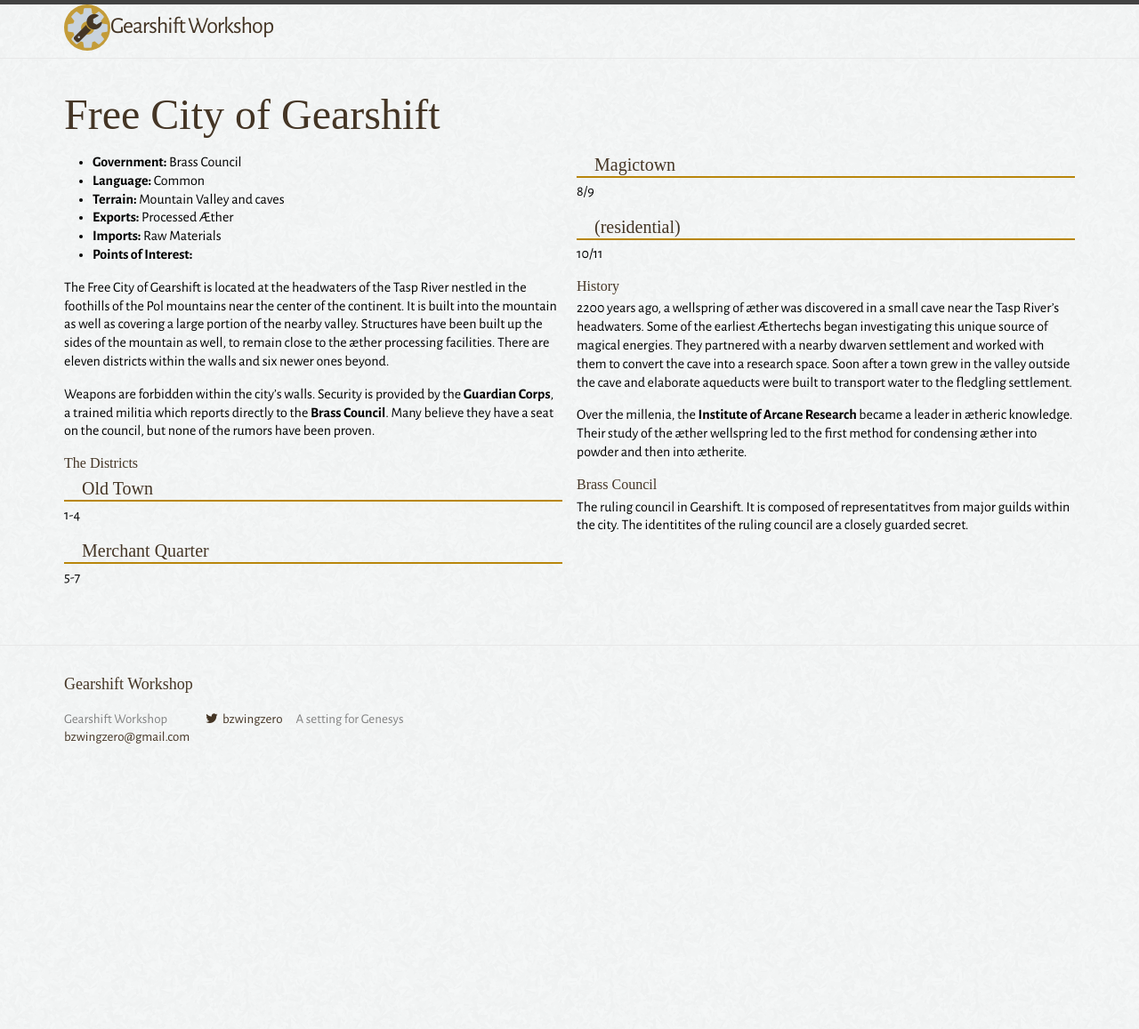
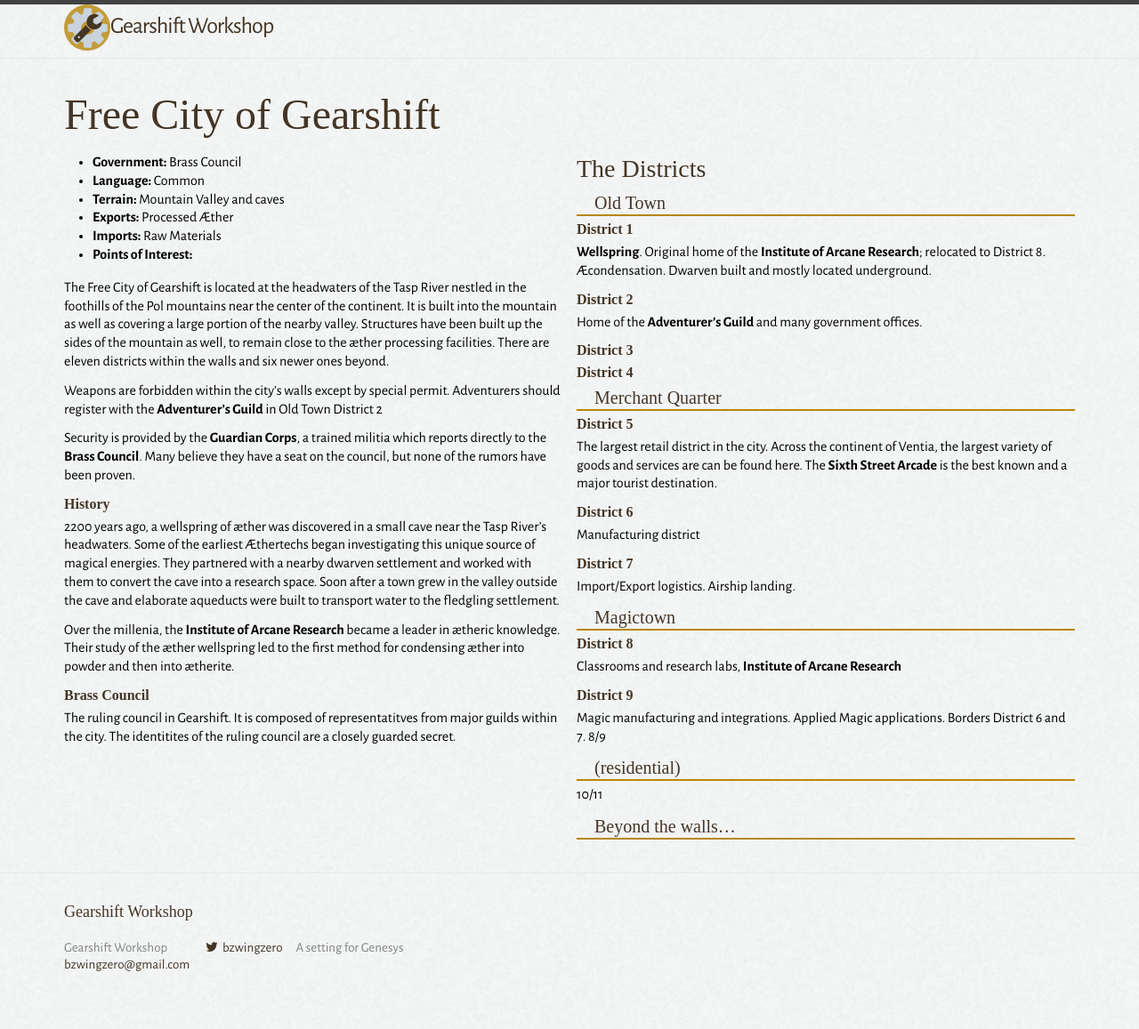
Before and after one commit to BZWingZero/Gearshift-Workshop, a Jekyll site: the page built from _world/gearshift/index.md, in a window 1280 px wide. Shown: the whole page at 89% size. Built offline with Jekyll 4.4.1, drawn with Linux system fonts in a browser that asks for light colours; some web fonts are replaced; before the commit the page ends 900 px from its top, so only the background shows below that.

Commit message:
Added more campaign info. Expanded Gearshift

```diff
--- a/_sass/gearshift/_base.scss
+++ b/_sass/gearshift/_base.scss
@@ -37,10 +37,14 @@ body {
 /**
  * Set `margin-bottom` to maintain vertical rhythm
  */
-p, blockquote, pre,
+blockquote, pre,
 ul, ol, dl, figure,
 %vertical-rhythm {
   margin-bottom: $spacing-unit / 2;
+}
+
+p {
+  margin-bottom: .75em;
 }
 
 /**
@@ -119,6 +123,10 @@ h3 {
   font-size: 1.25em;
 }
 
+h4 {
+  font-weight: bold;
+}
+
 /**
  * Links
  */
@@ -184,6 +192,28 @@ pre {
     border: 0;
     padding-right: 0;
     padding-left: 0;
+  }
+}
+
+/**
+ * Definition Lists
+ */
+dl {
+  display: flex;
+  flex-direction: row;
+  flex-wrap: wrap;
+  dt {
+    flex: 0 1 15%;
+    display: flex;
+    justify-content: center;
+    align-self: center;
+    margin-bottom: ($spacing-unit / 4);
+  }
+  dd {
+    flex: 1 1 85%;
+    display: flex;
+    align-self: center;
+    margin-bottom: ($spacing-unit / 4);
   }
 }
 
--- a/_world/gearshift/index.md
+++ b/_world/gearshift/index.md
@@ -16,26 +16,9 @@ parent: ventia
 
 The Free City of Gearshift is located at the headwaters of the Tasp River nestled in the foothills of the Pol mountains near the center of the continent. It is built into the mountain as well as covering a large portion of the nearby valley. Structures have been built up the sides of the mountain as well, to remain close to the &aelig;ther processing facilities. There are eleven districts within the walls and six newer ones beyond.
 
-Weapons are forbidden within the city's walls. Security is provided by the **Guardian Corps**, a trained militia which reports directly to the **Brass Council**. Many believe they have a seat on the council, but none of the rumors have been proven.
+Weapons are forbidden within the city's walls except by special permit. Adventurers should register with the **Adventurer's Guild** in Old Town District 2
 
-
-#### The Districts
-<skillblock markdown="block">
-### Old Town
-1-4
-</skillblock>
-<skillblock markdown="block">
-### Merchant Quarter
-5-7
-</skillblock>
-<skillblock markdown="block">
-### Magictown
-8/9
-</skillblock>
-<skillblock markdown="block">
-### (residential)
-10/11
-</skillblock>
+Security is provided by the **Guardian Corps**, a trained militia which reports directly to the **Brass Council**. Many believe they have a seat on the council, but none of the rumors have been proven.
 
 <skillblock markdown="block">
 #### History
@@ -47,3 +30,38 @@ Over the millenia, the **Institute of Arcane Research** became a leader in &aeli
 #### Brass Council
 The ruling council in Gearshift. It is composed of representatitves from major guilds within the city. The identitites of the ruling council are a closely guarded secret.
 </skillblock>
+
+<skillblock markdown="block">
+## The Districts
+### Old Town
+#### District 1
+**Wellspring**. Original home of the **Institute of Arcane Research**; relocated to District 8. &AElig;condensation. Dwarven built and mostly located underground.
+#### District 2
+Home of the **Adventurer's Guild** and many government offices.
+#### District 3
+#### District 4
+</skillblock>
+<skillblock markdown="block">
+### Merchant Quarter
+#### District 5
+The largest retail district in the city. Across the continent of Ventia, the largest variety of goods and services are can be found here. The **Sixth Street Arcade** is the best known and a major tourist destination.
+#### District 6
+Manufacturing district
+#### District 7
+Import/Export logistics. Airship landing.
+</skillblock>
+<skillblock markdown="block">
+### Magictown
+#### District 8
+Classrooms and research labs, **Institute of Arcane Research**
+#### District 9
+Magic manufacturing and integrations. Applied Magic applications. Borders District 6 and 7.
+8/9
+</skillblock>
+<skillblock markdown="block">
+### (residential)
+10/11
+</skillblock>
+<skillblock markdown="block">
+### Beyond the walls...
+</skillblock>
```
Also changed, not shown: _campaigns/dark_experiments.md (+17 -3 lines), _campaigns/dark_experiments/prologue.md (+3 -3 lines), _campaigns/index.md (+1 -0 lines).
